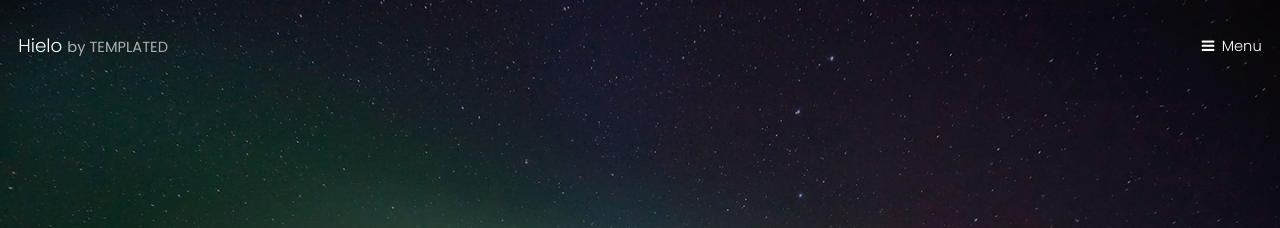
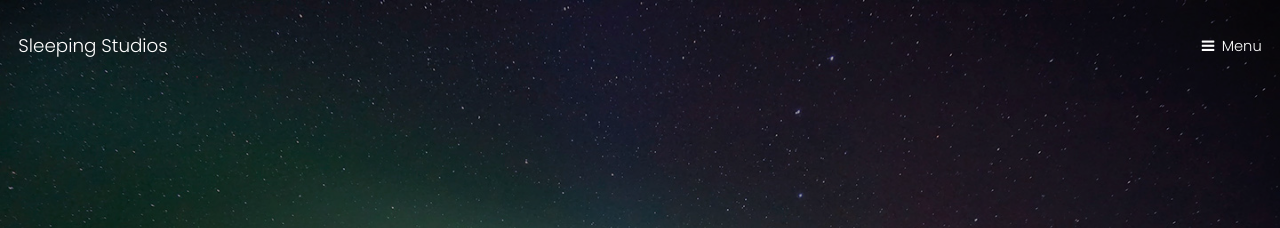
Before and after one commit to sleeping-studios/sleeping-studios.github.io, a Jekyll site: the page built from index.html, in a window 1280 px wide and 900 px high. Shown: the top 228 px of the window. Built offline with Jekyll 4.4.1, drawn with Linux system fonts in a browser that asks for light colours.

Commit message:
header converted

```diff
--- a/_includes/header.html
+++ b/_includes/header.html
@@ -1,32 +1,5 @@
-<header class="site-header" role="banner">
-
-  <div class="wrapper">
-    {% assign default_paths = site.pages | map: "path" %}
-    {% assign page_paths = site.header_pages | default: default_paths %}
-    <a class="site-title" href="{{ "/" | relative_url }}">{{ site.title | escape }}</a>
-
-    {% if page_paths %}
-      <nav class="site-nav">
-        <input type="checkbox" id="nav-trigger" class="nav-trigger" />
-        <label for="nav-trigger">
-          <span class="menu-icon">
-            <svg viewBox="0 0 18 15" width="18px" height="15px">
-              <path fill="#424242" d="M18,1.484c0,0.82-0.665,1.484-1.484,1.484H1.484C0.665,2.969,0,2.304,0,1.484l0,0C0,0.665,0.665,0,1.484,0 h15.031C17.335,0,18,0.665,18,1.484L18,1.484z"/>
-              <path fill="#424242" d="M18,7.516C18,8.335,17.335,9,16.516,9H1.484C0.665,9,0,8.335,0,7.516l0,0c0-0.82,0.665-1.484,1.484-1.484 h15.031C17.335,6.031,18,6.696,18,7.516L18,7.516z"/>
-              <path fill="#424242" d="M18,13.516C18,14.335,17.335,15,16.516,15H1.484C0.665,15,0,14.335,0,13.516l0,0 c0-0.82,0.665-1.484,1.484-1.484h15.031C17.335,12.031,18,12.696,18,13.516L18,13.516z"/>
-            </svg>
-          </span>
-        </label>
-
-        <div class="trigger">
-          {% for path in page_paths %}
-            {% assign my_page = site.pages | where: "path", path | first %}
-            {% if my_page.title %}
-            <a class="page-link" href="{{ my_page.url | relative_url }}">{{ my_page.title | escape }}</a>
-            {% endif %}
-          {% endfor %}
-        </div>
-      </nav>
-    {% endif %}
-  </div>
+<!-- Header -->
+<header id="header" class="alt">
+  <div class="logo"><a href="index.html">Sleeping Studios </a></div>
+  <a href="#menu">Menu</a>
 </header>
--- a/index.html
+++ b/index.html
@@ -13,11 +16,7 @@
 	</head>
 	<body>
 
-		<!-- Header -->
-			<header id="header" class="alt">
-				<div class="logo"><a href="index.html">Hielo <span>by TEMPLATED</span></a></div>
-				<a href="#menu">Menu</a>
-			</header>
+		{% include header.html %}
 
 		<!-- Nav -->
 			<nav id="menu">
```
Also changed, not shown: other parts of index.html (+3 -0 lines).
